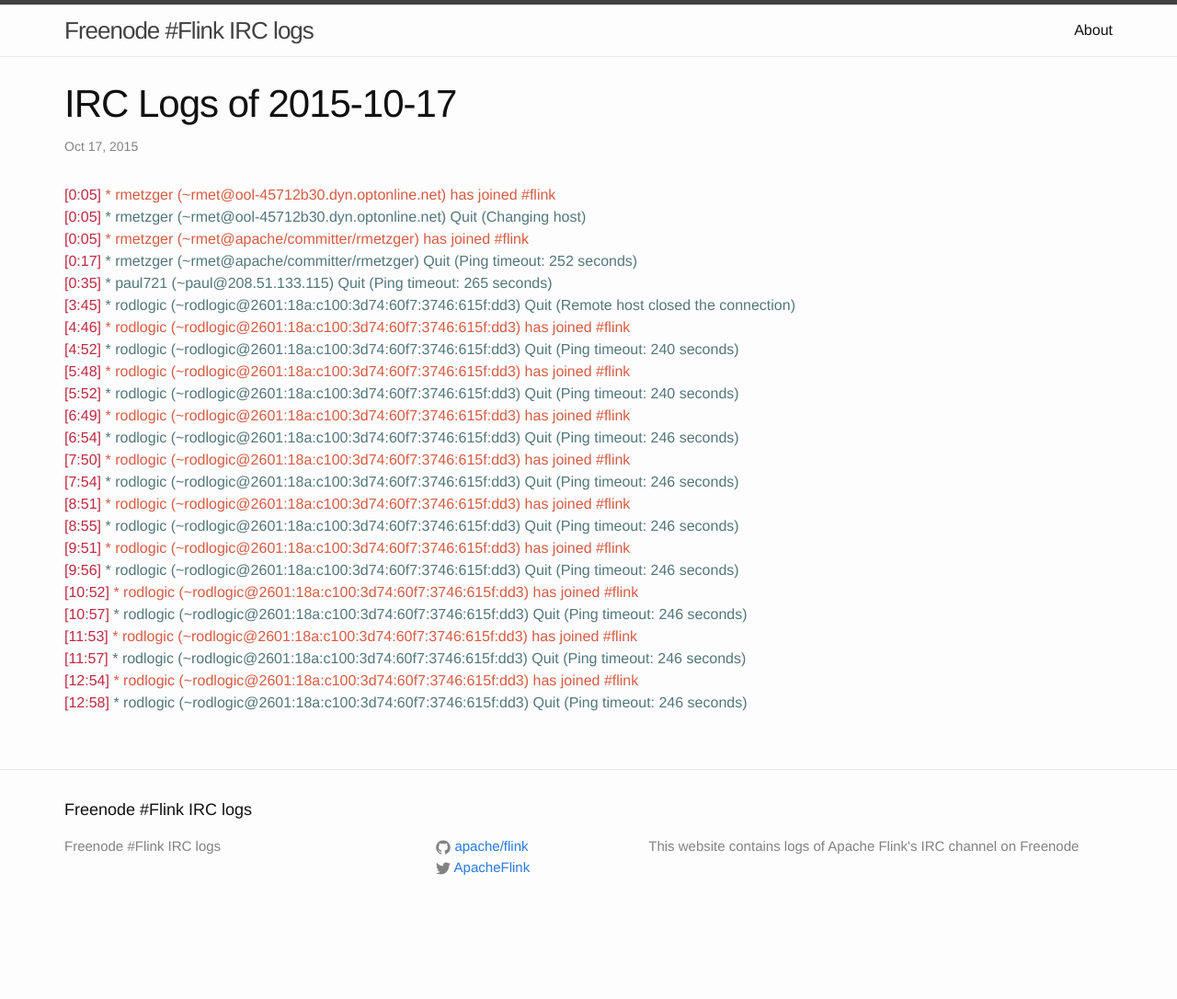
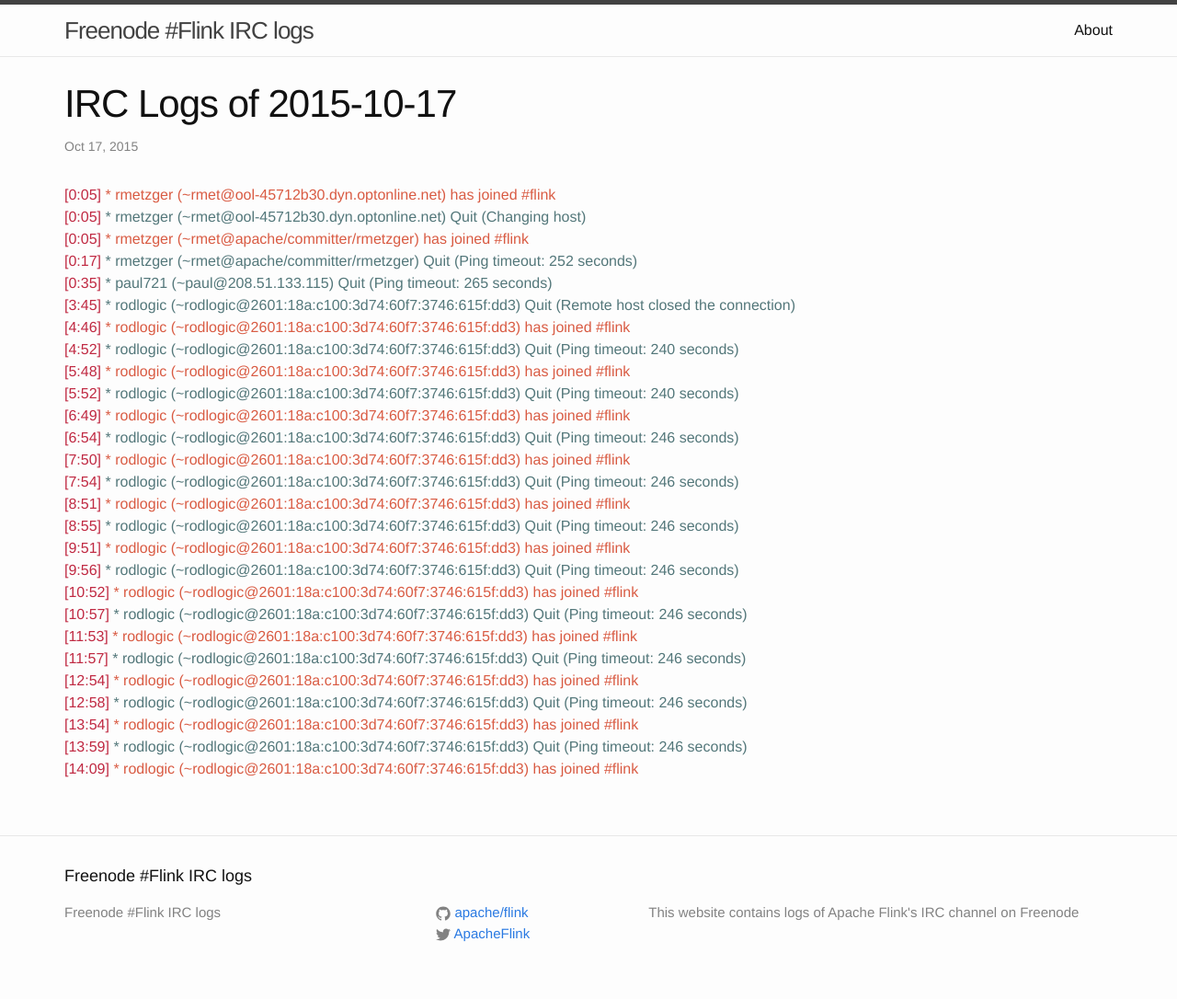
Before and after one commit to flink-irc-logs/flink-irc-logs.github.io, a Jekyll site: the page built from _posts/2015-10-17-logs.markdown, in a window 1280 px wide. Shown: the whole page at 92% size. Built offline with Jekyll 4.4.1, drawn with Linux system fonts in a browser that asks for light colours; before the commit the page ends 1014 px from its top, so only the background shows below that.

Commit message:
Update of the logs on Sat Oct 17 15:27:07 CEST 2015

```diff
--- a/_posts/2015-10-17-logs.markdown
+++ b/_posts/2015-10-17-logs.markdown
@@ -28,3 +28,6 @@
 <span class="irc-date">[11:57]</span> <span class="irc-navy">* rodlogic (~rodlogic@2601:18a:c100:3d74:60f7:3746:615f:dd3) Quit (Ping timeout: 246 seconds)</span><br />
 <span class="irc-date">[12:54]</span> <span class="irc-green">* rodlogic (~rodlogic@2601:18a:c100:3d74:60f7:3746:615f:dd3) has joined #flink</span><br />
 <span class="irc-date">[12:58]</span> <span class="irc-navy">* rodlogic (~rodlogic@2601:18a:c100:3d74:60f7:3746:615f:dd3) Quit (Ping timeout: 246 seconds)</span><br />
+<span class="irc-date">[13:54]</span> <span class="irc-green">* rodlogic (~rodlogic@2601:18a:c100:3d74:60f7:3746:615f:dd3) has joined #flink</span><br />
+<span class="irc-date">[13:59]</span> <span class="irc-navy">* rodlogic (~rodlogic@2601:18a:c100:3d74:60f7:3746:615f:dd3) Quit (Ping timeout: 246 seconds)</span><br />
+<span class="irc-date">[14:09]</span> <span class="irc-green">* rodlogic (~rodlogic@2601:18a:c100:3d74:60f7:3746:615f:dd3) has joined #flink</span><br />
```
